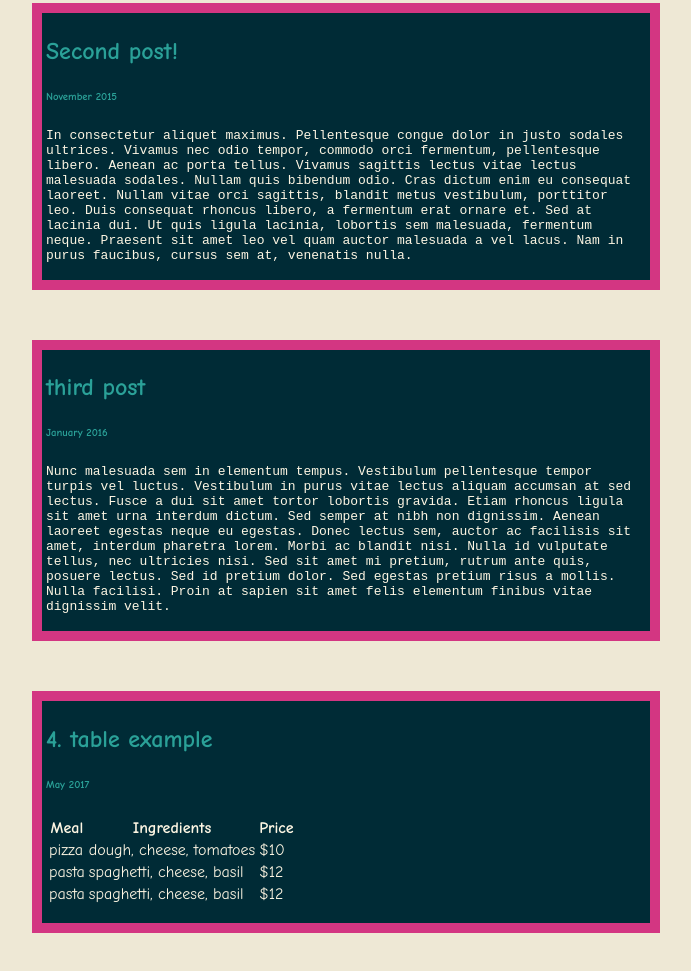
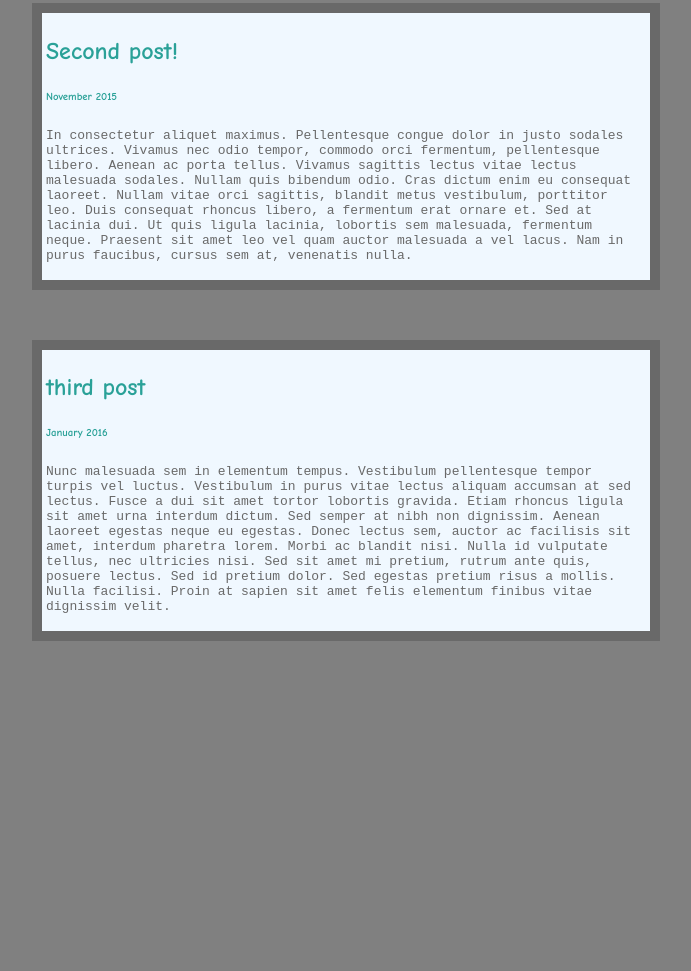
Before and after one commit to MarijneMia/MarijneMia.github.io, a plain HTML site: page index.html in a window 1280 px wide. Shown: the part 1119-2090 px from the top of the page, without its empty margins (26-717 px from the left). After the commit the page ends 1810 px from the top, so only its background shows below. Drawn offline with Linux system fonts and the light colour scheme.

Commit message:
Mute colors

```diff
--- a/index.html
+++ b/index.html
@@ -95,40 +95,5 @@
 
     </div>
 
-    <div class="blog_post">
-  		<h2><a name = "fourth_post">4. table example</a></h2?>
-
-      <h6>May 2017</h6>
-
-      <p>
-        <table>
-          <thead>
-            <tr>
-              <th>Meal</th>
-              <th>Ingredients</th>
-              <th>Price</th>
-            </tr>
-          </thead>
-          <tbody>
-            <tr>
-              <td>pizza</td>
-              <td>dough, cheese, tomatoes</td>
-              <td>$10</td>
-            </tr>
-            <tr>
-              <td>pasta</td>
-              <td>spaghetti, cheese, basil</td>
-              <td>$12</td>
-            </tr>
-            <tr>
-              <td>pasta</td>
-              <td>spaghetti, cheese, basil</td>
-              <td>$12</td>
-            </tr>
-          </tbody>
-        </table>
-  		</p>
-    </div>
-
     </body>
 </html>
--- a/style.css
+++ b/style.css
@@ -1,13 +1,13 @@
 body {
   font-family: sans-serif;
-  background-color: rgb(238,232,213);
-  color: rgb(253,246,227);
+  background-color: grey;
+  color: dimgrey;
 }
 h1 {
-  color: rgb(38, 78, 112);
+  color: darkgrey;
 }
 h2 {
-  color: rgb(42,161,152);
+  color: DarkCyan;
   font: "Quicksand";
 }
 h3 {
@@ -17,7 +17,7 @@ h6 {
   color: rgb(42,161,152);
 }
 li {
-  color: rgb(209, 77, 152);
+  color: rgb(5, 127, 161);
 }
 p {
   font-family: monospace;
@@ -29,23 +29,23 @@ a {
   color: rgb(171, 122, 9);
 }
 .content {
-  background: rgb(0,43,54);
+  background: AliceBlue ;
   padding: 4px;
-  border: 10px solid rgb(211,54,130);
+  border: 10px solid DarkCyan;
   font-family: "Comic Sans MS";
   width: 262px;
   margin: 50px;
 }
 .blog_post {
-  background: rgb(0,43,54);
+  background: AliceBlue ;
   padding: 4px;
-  border: 10px solid rgb(211,54,130);
+  border: 10px solid dimgrey;
   font-family: "Comic Sans MS";
   width: 600px;
   margin: 50px;
 }
 .photo {
-  border: 10px solid rgb(211,54,130);
+  border: 10px solid dimgrey;
   margin: 18px;
 }
 .bananas {
```
